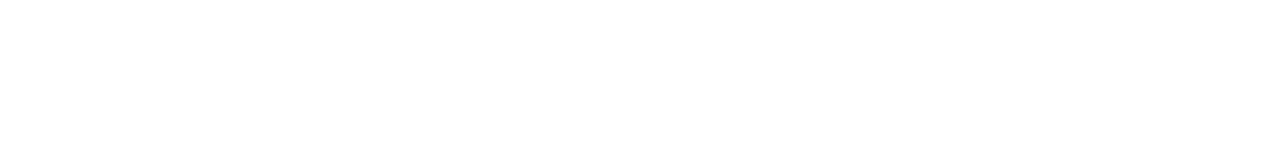
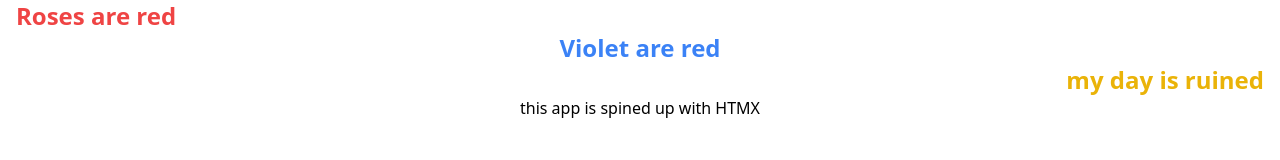
Before and after one commit to Victorola-coder/htmx, a website: page public/index.html in a window 1280 px wide. Drawn offline with nearby package versions, Linux system fonts and the light colour scheme.

Commit message:
tired asf

```diff
--- a/public/index.html
+++ b/public/index.html
@@ -15,7 +15,17 @@
     <!-- TAILWINDCSS CDN -->
     <script src="https://cdn.tailwindcss.com"></script>
   </head>
-  <body>
-    <h1 class="text-2xl text-white">Hello</h1>
+  <body class="mx-4">
+    <h1 class="font-bold text-2xl text-red-500">Roses are red</h1>
+    <h1 class="font-bold text-2xl text-blue-500 mx-auto text-center">
+      Violet are red
+    </h1>
+    <h1 class="font-bold text-2xl text-yellow-500 text-end">
+      my day is ruined
+    </h1>
+
+    <footer class="relative bottom-0 mx-auto text-center">
+      <p>this app is spined up with HTMX</p>
+    </footer>
   </body>
 </html>
```
Also changed, not shown: public/img/loader.gif (added).
